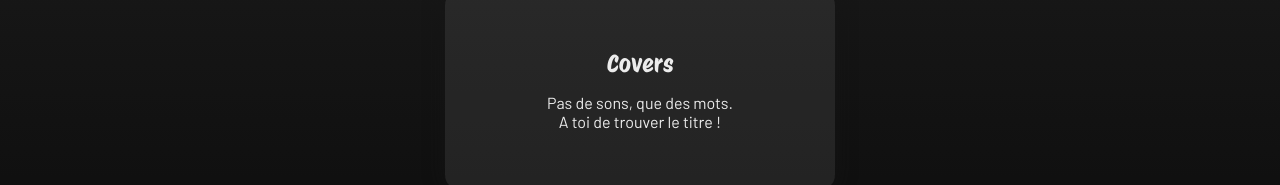
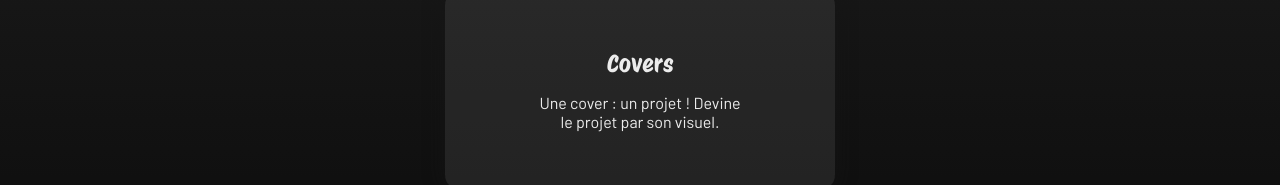
Before and after one commit to 3mpty78/raptest_v2, a Next.js app: page /1/games in a window 1280 px wide. Shown: the part 422-607 px from the top of the page. Built offline with nearby package versions, Linux system fonts and the light colour scheme.

Commit message:
Updated game cards description

```diff
--- a/src/app/[artistId]/games/page.tsx
+++ b/src/app/[artistId]/games/page.tsx
@@ -18,7 +18,7 @@ const page = ({ params }: { params: { artistId: string } }) => {
                 title="Covers"
                 link="covers"
                 artistId={artistId}
-                description="Pas de sons, que des mots. A toi de trouver le titre !"
+                description="Une cover : un projet ! Devine le projet par son visuel."
             />
         </section>
     );
```
Also changed, not shown: 1 other file (tests, documents, lock files or other folders).
